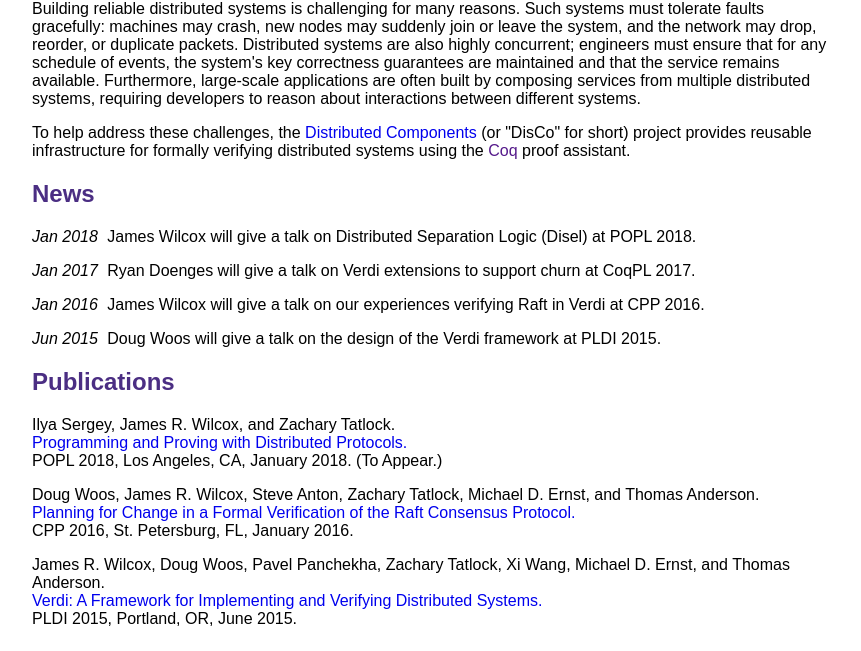
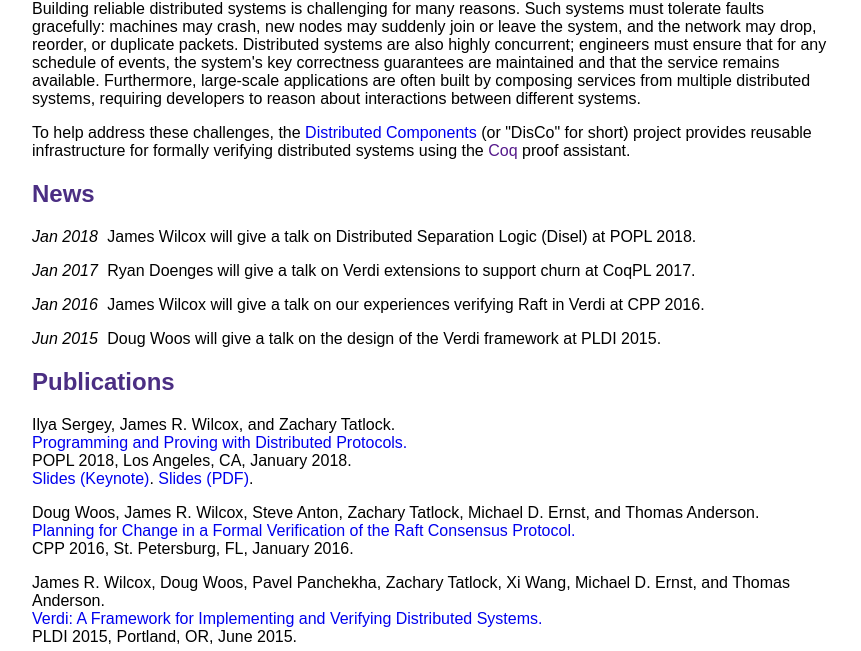
Before and after one commit to DistributedComponents/distributedcomponents.github.io, a plain HTML site: page index.html in a window 1280 px wide. Shown: the part 100-751 px from the top of the page, without its empty margins (208-1069 px from the left). Drawn offline with Linux system fonts and the light colour scheme.

Commit message:
add slides

```diff
--- a/index.html
+++ b/index.html
@@ -56,7 +56,8 @@
   <p>
     Ilya Sergey, James R. Wilcox, and Zachary Tatlock. <br>
     <a href="files/disel.pdf">Programming and Proving with Distributed Protocols.</a> <br>
-    POPL 2018, Los Angeles, CA, January 2018. (To Appear.)
+    POPL 2018, Los Angeles, CA, January 2018. <br>
+    <a href="files/disel-slides.key">Slides (Keynote)</a>. <a href="files/disel-slides.pdf">Slides (PDF)</a>.
   </p><p>
     Doug Woos, James R. Wilcox, Steve Anton, Zachary Tatlock, Michael D.  Ernst, and Thomas Anderson. <br>
     <a href="https://verdi.uwplse.org/raft-proof.pdf">Planning for Change in a Formal Verification of the Raft Consensus Protocol.</a> <br>
```
Also changed, not shown: 2 other files.
